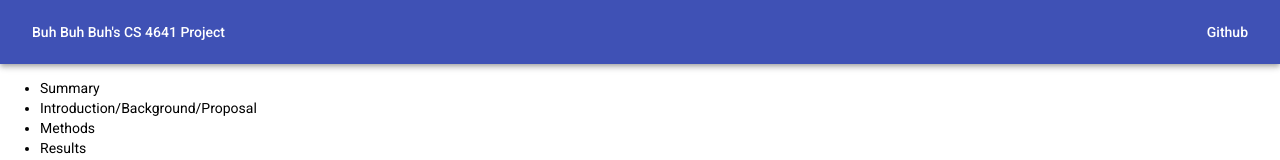
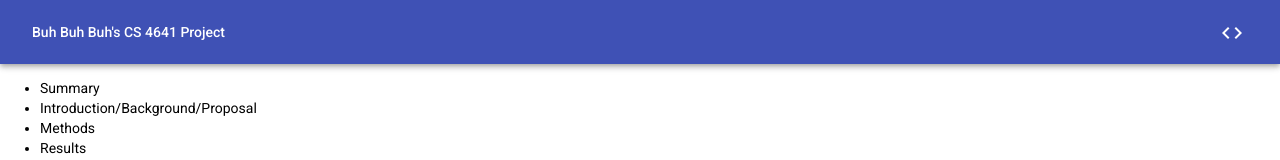
Before and after one commit to Buh-Buh-Buh/buh-buh-buh.github.io, an Angular app: page / in a window 1280 px wide. Shown: the top 160 px of the page. Built offline with nearby package versions, Linux system fonts and the light colour scheme.

Commit message:
Change github link to code icon

```diff
--- a/src/app/app.component.html
+++ b/src/app/app.component.html
@@ -6,14 +6,16 @@
   <!-- This fills the remaining space of the current row -->
   <span class="fill-remaining-space"></span>
   <div fxLayout="row" fxShow="false" fxShow.gt-sm>
-      <a mat-button href="https://github.com/Buh-Buh-Buh/buh-buh-buh.github.io">Github</a>
+      <a mat-button href="https://github.com/Buh-Buh-Buh/buh-buh-buh.github.io">
+        <mat-icon>code</mat-icon>
+      </a>
   </div>
   <button mat-button [mat-menu-trigger-for]="menu" fxHide="false" fxHide.gt-sm>
    <mat-icon>menu</mat-icon>
   </button>
 </mat-toolbar>
 <mat-menu x-position="before" #menu="matMenu">
-  <button mat-menu-item href="https://github.com/Buh-Buh-Buh/buh-buh-buh.github.io">Github</button>
+  <a mat-menu-item href="https://github.com/Buh-Buh-Buh/buh-buh-buh.github.io">Github</a>
   <!--<button mat-menu-item>Help</button>-->
 </mat-menu>
 <router-outlet></router-outlet>
```
